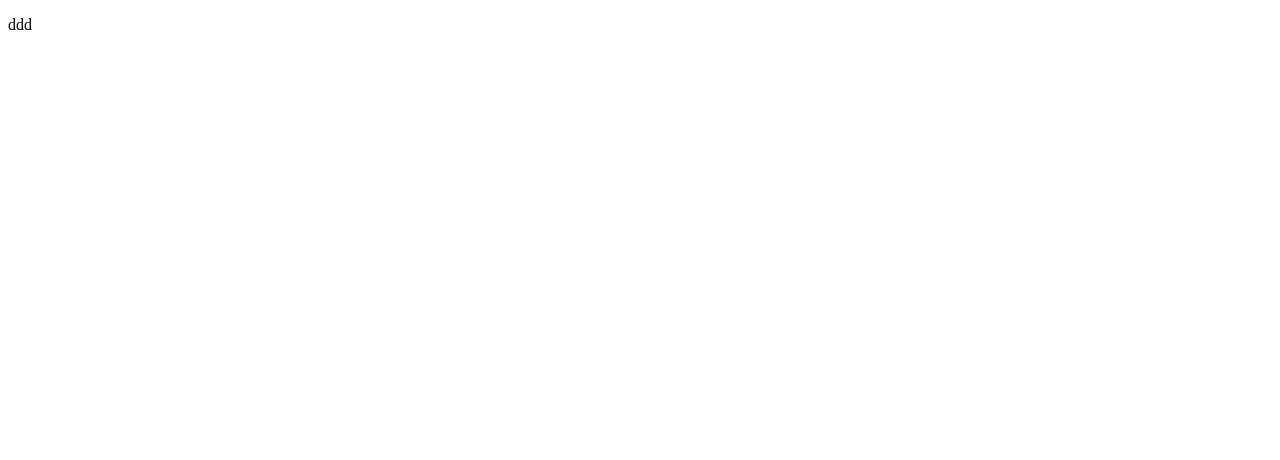
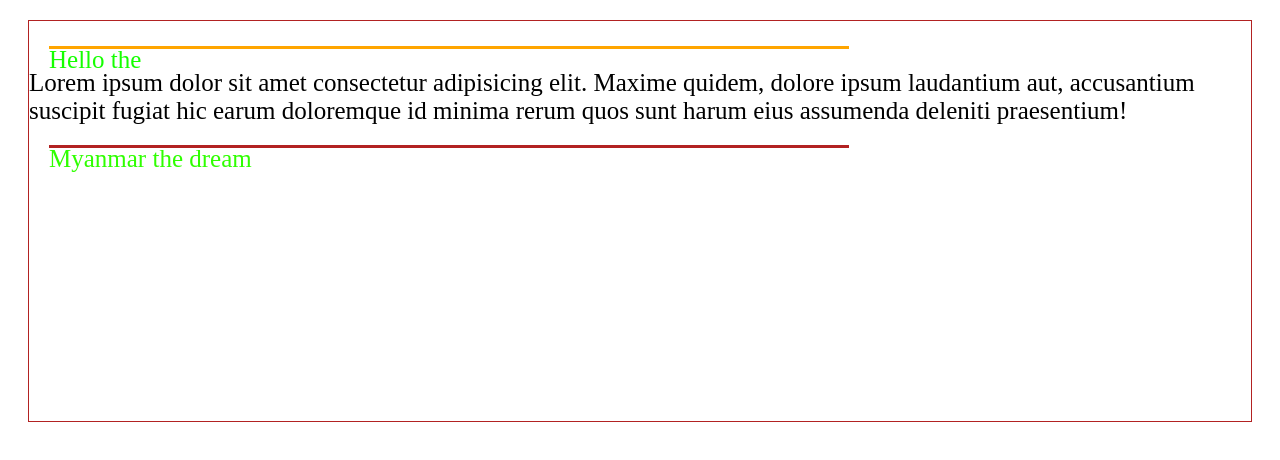
Before and after one commit to myatthu2020/my-first-design, a plain HTML site: page index.html in a window 1280 px wide. Drawn offline with Linux system fonts and the light colour scheme.

Commit message:
first commit

```diff
--- a/index.html
+++ b/index.html
@@ -5,8 +5,51 @@
     <meta http-equiv="X-UA-Compatible" content="IE=edge">
     <meta name="viewport" content="width=device-width, initial-scale=1.0">
     <title>Document</title>
+    <style>
+        .wrap{
+
+            /* width: 100%; */
+            height: 400px;
+            border: 1px solid firebrick;
+            margin: 20px 20px;
+        }
+
+        p{
+            font-size:25px ;
+        }
+        p.line:before{
+            content: "";
+            width:800px ;
+            height:3px ;
+            background-color:orange ;
+            display:block ;
+            margin: 20px 20px;
+        }
+        p.line:after{
+            content: "";
+            width: 800px; ;
+            height: 3px;
+            background-color: orange;
+            display: block;
+            margin: 20px 20px;
+        }
+        p.text:before{
+            content: "Hello the";
+            /* background: firebrick; */
+            color: rgb(21, 255, 0);
+            margin: 20px 20px;
+        }
+        p.text:after{
+            content: "Myanmar the dream";
+            background: firebrick;
+            color: rgb(47, 255, 0);
+            margin: 20px 20px;
+        }
+    </style>
 </head>
 <body>
-    <p>ddd</p>
+    <div class="wrap">
+        <p class="line text">Lorem ipsum dolor sit amet consectetur adipisicing elit. Maxime quidem, dolore ipsum laudantium aut, accusantium suscipit fugiat hic earum doloremque id minima rerum quos sunt harum eius assumenda deleniti praesentium!</p>
+    </div>
 </body>
 </html>
```
